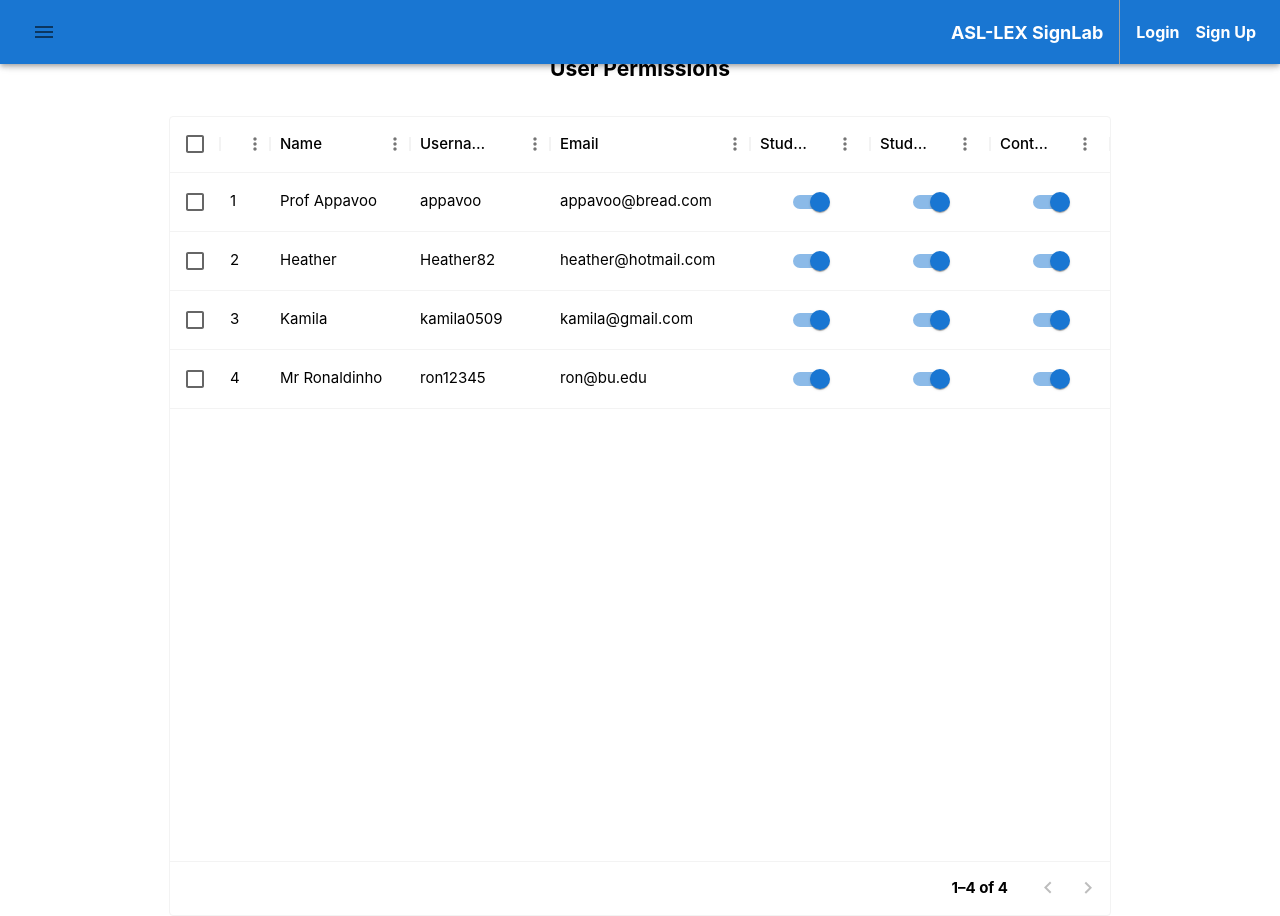
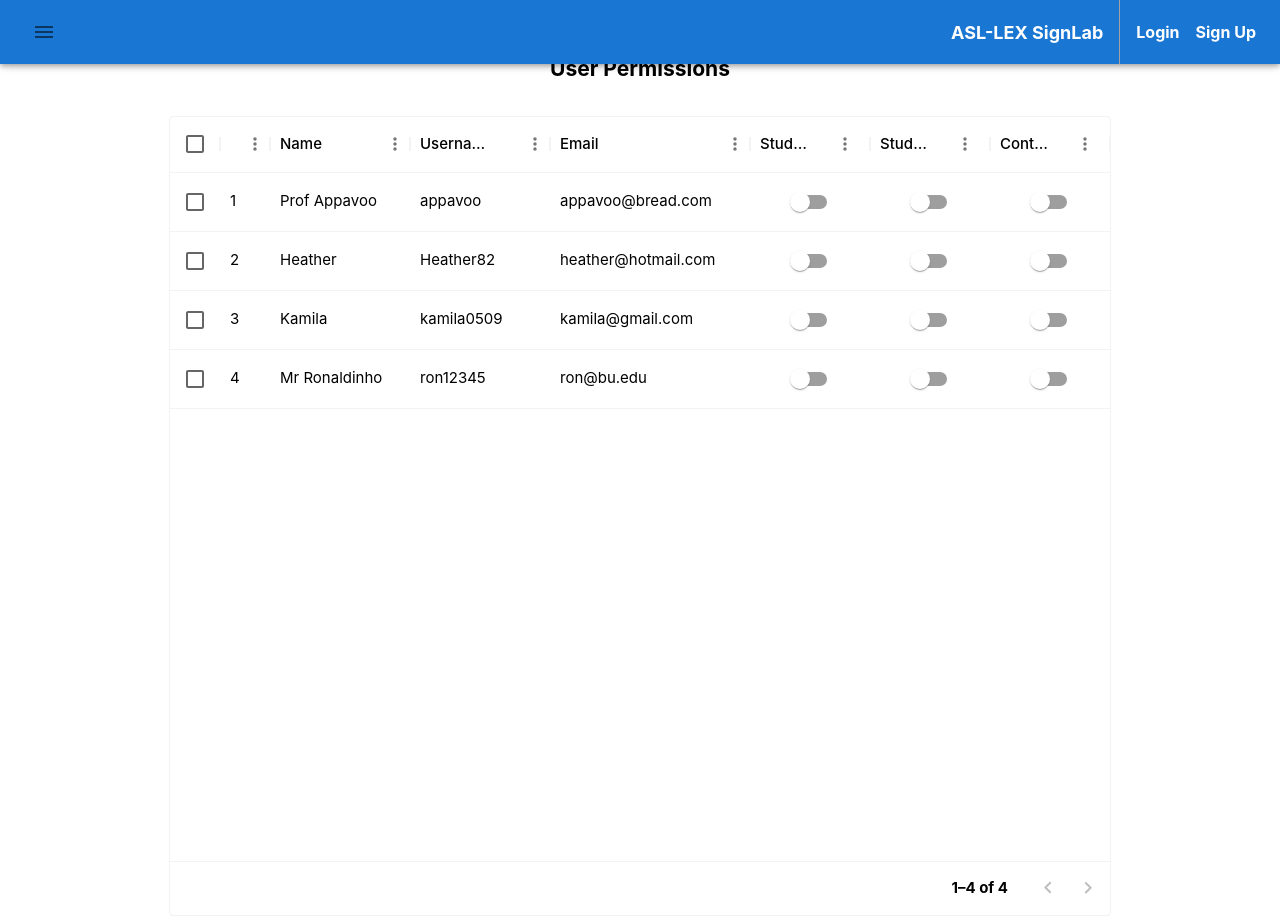
Before and after one commit to hicsail/signlab-react, a React (Vite) app: page /studyuserpermissions in a window 1280 px wide. Built offline with nearby package versions, Linux system fonts and the light colour scheme.

Commit message:
optimized code

```diff
--- a/src/main.tsx
+++ b/src/main.tsx
@@ -1,5 +1,10 @@
 import ReactDOM from 'react-dom/client';
 import App from './App.tsx';
 import './index.css';
+import React from 'react';
 
-ReactDOM.createRoot(document.getElementById('root') as HTMLElement).render(<App />);
+ReactDOM.createRoot(document.getElementById('root') as HTMLElement).render(
+  <React.StrictMode>
+    <App />
+  </React.StrictMode>
+);
--- a/src/pages/projects/ProjectUserPermissions.tsx
+++ b/src/pages/projects/ProjectUserPermissions.tsx
@@ -3,10 +3,6 @@
 import { DataGrid, GridColDef, GridRenderCellParams, useGridApiContext } from '@mui/x-data-grid';
 import { GridRowModesModel } from '@mui/x-data-grid-pro';
 import { useRef, useState } from 'react';
-
-function renderSwitch(params: GridRenderCellParams<any, boolean>) {
-  return <Switch defaultChecked value={params.value} />;
-}
 
 function SwitchEditInputCell(props: GridRenderCellParams<any, boolean>) {
   const { id, value, field, hasFocus } = props;
@@ -97,7 +93,7 @@
       field: 'switch',
       type: 'boolean',
       headerName: 'Switch',
-      renderCell: renderSwitch,
+      renderCell: (params) => <Switch defaultChecked value={params.value} />,
       renderEditCell: renderSwitchEditInputCell,
       editable: true,
       width: 90
--- a/src/pages/studies/UserPermissions.tsx
+++ b/src/pages/studies/UserPermissions.tsx
@@ -3,18 +3,6 @@
 import { DataGrid, GridColDef, GridColumnMenu, GridColumnMenuProps, GridRenderCellParams, useGridApiContext } from '@mui/x-data-grid';
 import { GridRowModesModel } from '@mui/x-data-grid-pro';
 import { useRef, useState } from 'react';
-
-function renderAdminSwitch(params: GridRenderCellParams<any, boolean>) {
-  return <Switch defaultChecked value={params.value} />;
-}
-
-function renderVisibleSwitch(params: GridRenderCellParams<any, boolean>) {
-  return <Switch defaultChecked value={params.value} />;
-}
-
-function renderSwitch(params: GridRenderCellParams<any, boolean>) {
-  return <Switch defaultChecked value={params.value} />;
-}
 
 function SwitchEditInputCell(props: GridRenderCellParams<any, boolean>) {
   const { id, value, field, hasFocus } = props;
@@ -69,7 +57,9 @@
     name: 'Prof Appavoo',
     username: 'appavoo',
     email: 'appavoo@bread.com',
-    access: true
+    adminSwitch: true,
+    visibleSwitch: false,
+    switch: true
   },
   {
     id: 2,
@@ -126,7 +116,7 @@
       field: 'adminSwitch',
       type: 'boolean',
       headerName: 'Study Admin',
-      renderCell: renderAdminSwitch,
+      renderCell: (params) => <Switch value={params.value} />,
       renderEditCell: renderAdminSwitchEditInputCell,
       editable: true,
       width: 120
@@ -135,7 +125,7 @@
       field: 'visibleSwitch',
       type: 'boolean',
       headerName: 'Study Visible',
-      renderCell: renderVisibleSwitch,
+      renderCell: (params) => <Switch value={params.value} />,
       renderEditCell: renderVisibleSwitchEditInputCell,
       editable: true,
       width: 120
@@ -144,7 +134,7 @@
       field: 'switch',
       type: 'boolean',
       headerName: 'Contribute',
-      renderCell: renderSwitch,
+      renderCell: (params) => <Switch value={params.value} />,
       renderEditCell: renderSwitchEditInputCell,
       editable: true,
       width: 120
```
